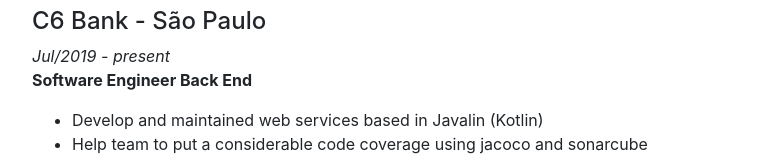
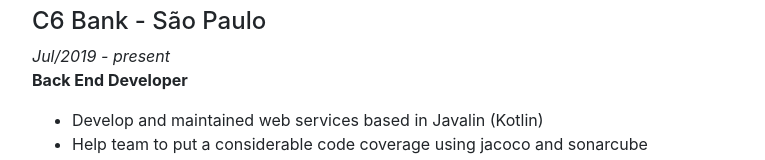
Before and after one commit to fabiomaciel/fabiomaciel.github.io, a plain HTML site: page index.html in a window 1280 px wide. Shown: the part 301-461 px from the top of the page, without its empty margins (23-788 px from the left). Drawn offline with nearby package versions, Linux system fonts and the light colour scheme.

Commit message:
Update index.html

```diff
--- a/index.html
+++ b/index.html
@@ -47,7 +47,7 @@
 
 <a name="c6bank___s_o_paulo"></a><h4>C6 Bank - São Paulo<a class="anchorlink" href="#metasix___s_o_paulo"></a></h4>
 <p><i>Jul/2019 - present</i><br/>
-<strong>Software Engineer Back End</strong></p>
+<strong>Back End Developer</strong></p>
 <ul class="list">
 <li>Develop and maintained web services based in Javalin (Kotlin)</li>
 <li>Help team to put a considerable code coverage using jacoco and sonarcube</li>
```
